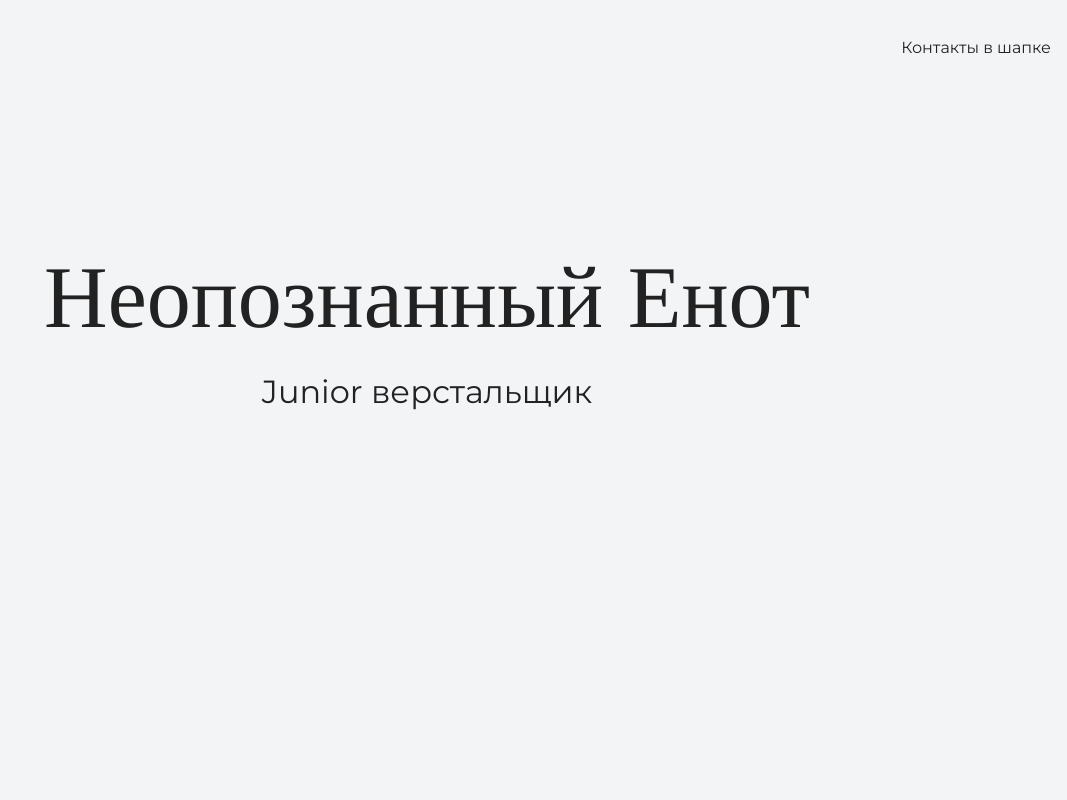
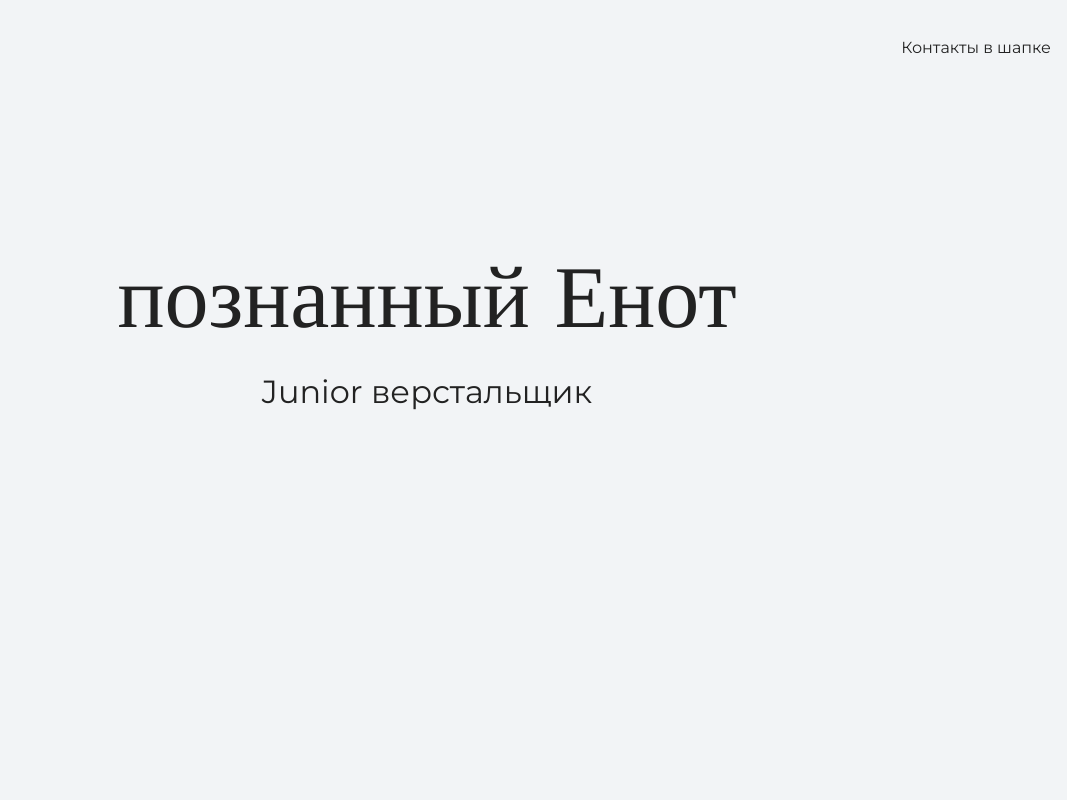
Before and after one commit to streetriders/my-style, a plain HTML site: page index.html in a window 1280 px wide. Shown: the top 800 px of the page, without its empty margins (213-1280 px from the left). Drawn offline with nearby package versions, Linux system fonts and the light colour scheme.

Commit message:
Update index.html

```diff
--- a/index.html
+++ b/index.html
@@ -16,7 +16,7 @@
 
     <section class="hero-image">
 	<div class="container">
-      <h1 class="heading">Неопознанный Енот</h1>
+      <h1 class="heading">познанный Енот</h1>
       <p>Junior верстальщик</p>
 	  </div>
     </section>
```
